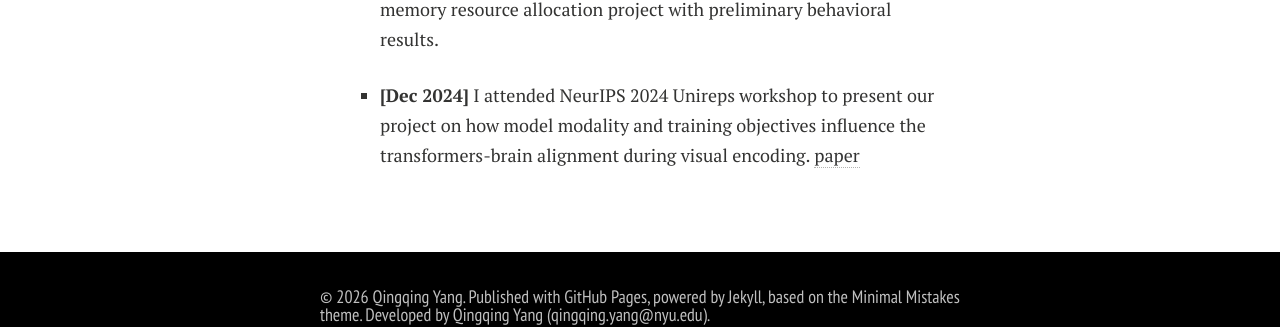
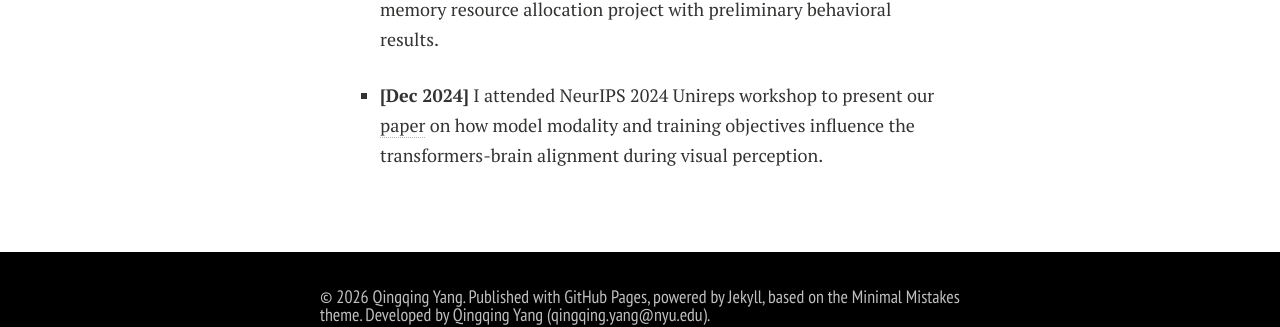
Before and after one commit to Qingqing-Yang-177/Qingqing-Yang-177.github.io, a Jekyll site: the page built from index.md, in a window 1280 px wide. Shown: the part 838-1165 px from the top of the page. Built offline with Jekyll 4.4.1, drawn with Linux system fonts in a browser that asks for light colours; nearby versions of some CDN libraries; comment, search, counter and statistics services are not loaded; a style sheet for code colours, icons or effects is not loaded; our own code applies the rules of GitHub Pages for plain Markdown files.

Commit message:
Update index.md

```diff
--- a/index.md
+++ b/index.md
@@ -22,4 +22,4 @@ I love computational modeling in general. I question how metal computation is re
 
 - **[May 2025]** I attended VSS 2025 to present a poster of working memory resource allocation project with preliminary behavioral results.
 
-- **[Dec 2024]** I attended NeurIPS 2024 Unireps workshop to present our project on how model modality and training objectives influence the transformers-brain alignment during visual encoding. [paper](https://openreview.net/pdf?id=t4CnKu6yXn)
+- **[Dec 2024]** I attended NeurIPS 2024 Unireps workshop to present our [paper](https://openreview.net/pdf?id=t4CnKu6yXn) on how model modality and training objectives influence the transformers-brain alignment during visual perception.
```
